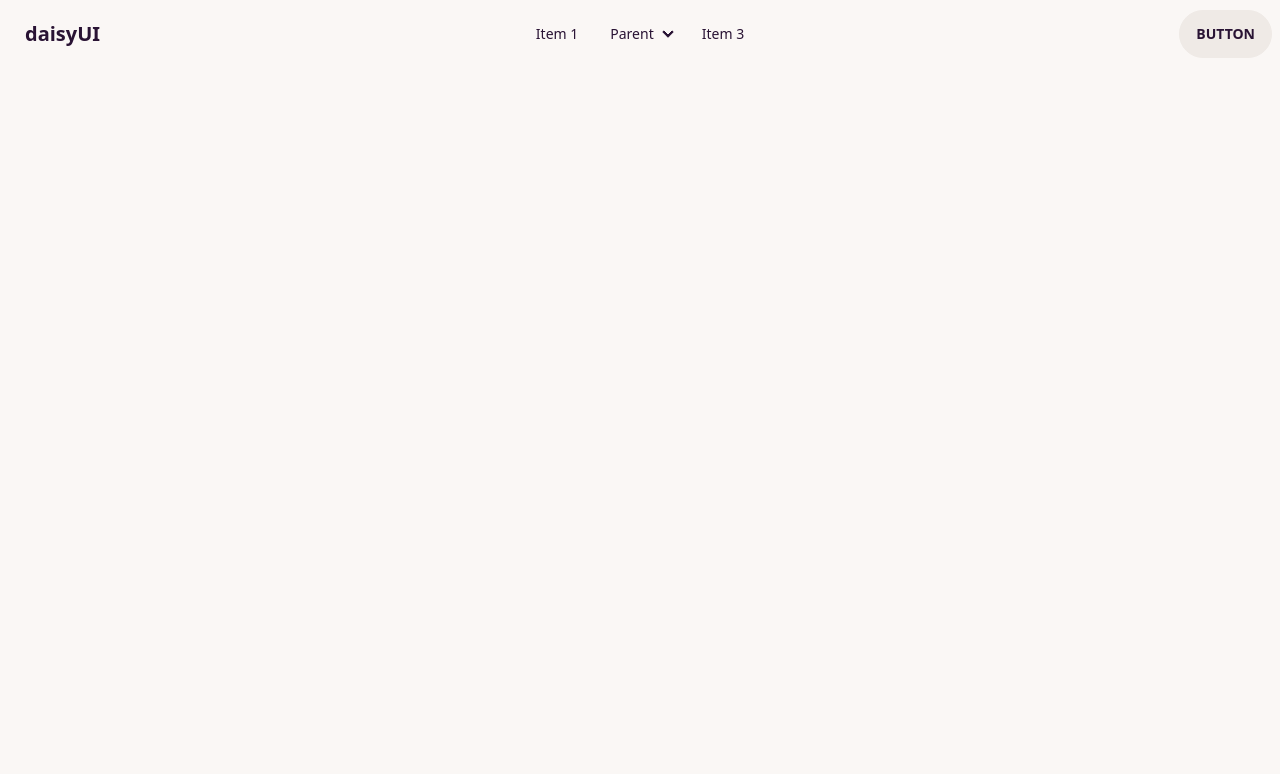
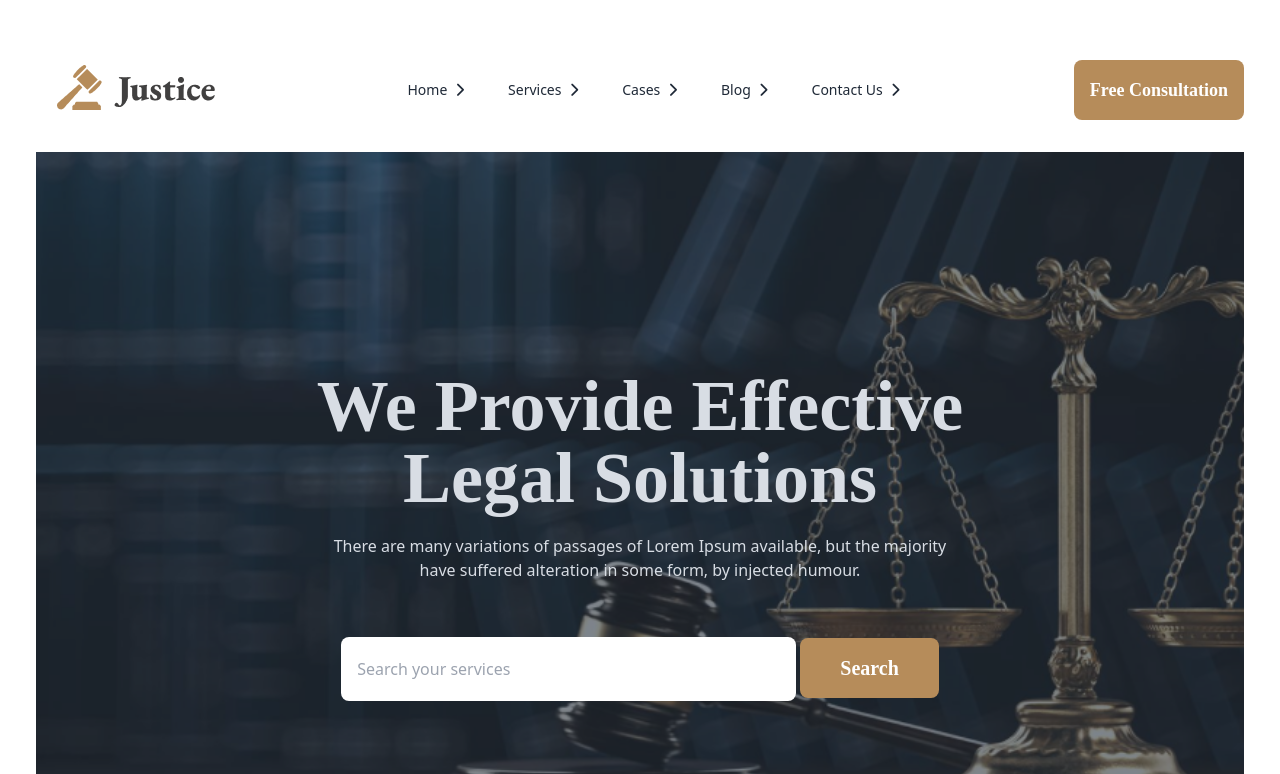
Before and after one commit to AkterParvin/Module14-legal.solution, a plain HTML site: page index.html in a window 1280 px wide. Shown: the top 774 px of the page. Drawn offline with nearby package versions, Linux system fonts and the light colour scheme.

Commit message:
added the responsive header section full

```diff
--- a/index.html
+++ b/index.html
@@ -1,5 +1,5 @@
 <!DOCTYPE html>
-<html data-theme="cupcake" lang="en">
+<html lang="en">
 
 <head>
     <meta charset="UTF-8">
@@ -24,27 +24,54 @@
         }
     </style>
 
+    <!-- font awesome cdn  -->
+    <link rel="stylesheet" href="https://cdnjs.cloudflare.com/ajax/libs/font-awesome/6.4.0/css/all.min.css">
+
     <!-- tailwind customization link  -->
     <script>
         tailwind.config = {
             theme: {
                 extend: {
+
                     colors: {
                         clifford: '#da373d',
+                        soil: '#B68C5A',
+                        hover: '#E7E7E7',
+                        'c.gray': '#F3F3F3',
+
                     }
+
                 }
             }
         }
     </script>
+    <!-- <script>
+        tailwind.config = {
+            theme: {
+                extend: {
+                    backgroundimage:{
+                        'banner-pic':"url('images/banner.png')",
+                    }
+
+
+
+                }
+            }
+        }
+    </script> -->
+
 
     <title>Legal Solution</title>
 </head>
 
 <body>
+    <!-- <i class="fa-solid fa-arrow-right"></i>  -->
+    <!-- <i class="fa-solid fa-paper-plane"></i>  -->
 
-    <header>
-        <div class="navbar bg-base-100">
-            <div class="navbar-start">
+    <header class="max-w-screen-xl mx-auto px-3 md:px-6 lg:px-9 py-5 my-10 bg-white">
+        <!-- navbar section  -->
+        <div class="flex  flex-col md:flex-col lg:flex-row items-center justify-between mb-8">
+            <div class="">
                 <div class="dropdown">
                     <label tabindex="0" class="btn btn-ghost lg:hidden">
                         <svg xmlns="http://www.w3.org/2000/svg" class="h-5 w-5" fill="none" viewBox="0 0 24 24"
@@ -53,46 +80,96 @@
                                 d="M4 6h16M4 12h8m-8 6h16" />
                         </svg>
                     </label>
+
                     <ul tabindex="0"
                         class="menu menu-sm dropdown-content mt-3 z-[1] p-2 shadow bg-base-100 rounded-box w-52">
-                        <li><a>Item 1</a></li>
                         <li>
-                            <a>Parent</a>
-                            <ul class="p-2">
-                                <li><a>Submenu 1</a></li>
-                                <li><a>Submenu 2</a></li>
-                            </ul>
+                            <a>Home <i class="fa-solid fa-chevron-right"></i></a>
                         </li>
-                        <li><a>Item 3</a></li>
+                        <li>
+                            <a>Services</a>
+                        </li>
+                        <li>
+                            <a>Cases</a>
+                        </li>
+                        <li>
+                            <a>Blog</a>
+                        </li>
+                        <li>
+                            <a>Contact Us</a>
+                        </li>
                     </ul>
                 </div>
-                <a class="btn btn-ghost normal-case text-xl">daisyUI</a>
+                <a class="btn btn-ghost normal-case text-xl">
+                    <img src="images/logo2.png" alt="">
+                </a>
             </div>
-            <div class="navbar-center hidden lg:flex">
-                <ul class="menu menu-horizontal px-1">
-                    <li><a>Item 1</a></li>
-                    <li tabindex="0">
-                        <details>
-                            <summary>Parent</summary>
-                            <ul class="p-2">
-                                <li><a>Submenu 1</a></li>
-                                <li><a>Submenu 2</a></li>
-                            </ul>
-                        </details>
+
+            <div class=" hidden lg:flex ">
+                <ul class="menu menu-horizontal px-1 md:space-x-1 lg:space-x-3">
+
+                    <li>
+                        <a>Home <i class="fa-solid fa-chevron-right"></i></a>
                     </li>
-                    <li><a>Item 3</a></li>
+                    <li>
+                        <a>Services <i class="fa-solid fa-chevron-right"></i></a>
+                    </li>
+                    <li>
+                        <a>Cases <i class="fa-solid fa-chevron-right"></i></a>
+                    </li>
+                    <li>
+                        <a>Blog <i class="fa-solid fa-chevron-right"></i></a>
+                    </li>
+                    <li>
+                        <a>Contact Us <i class="fa-solid fa-chevron-right"></i></a>
+                    </li>
                 </ul>
             </div>
-            <div class="navbar-end">
-                <a class="btn">Button</a>
+
+            <div>
+                <button class="bg-soil text-white lg:text-lg  font-[font-poppins] font-semibold p-2 lg:p-4 rounded-lg">
+                    <a href="#">Free Consultation</a>
+                </button>
+            </div>
+        </div>
+
+        <!-- banner section  -->
+        <div class="hero min-h-screen " style="background-image: url(images/banner.png);">
+            <div class="hero-overlay bg-opacity-60"></div>
+            <div class="hero-content text-center text-neutral-content ">
+                <div class="">
+                    <h1 class="mb-5 text-4xl md:text-6xl lg:text-7xl font-extrabold font-[font-ed]">We Provide Effective
+                        <br> Legal Solutions</h1>
+
+                    <p class="mb-5 text-base text-[hover] font-normal">There are many variations of passages of Lorem
+                        Ipsum available, but the majority <br> have suffered alteration in some form, by injected
+                        humour.</p>
+                    <div>
+                        <input class="text-base font-normal text-[#A0A0A0] py-5 pr-30 md:pr-52 pl-4 rounded-lg bg-white"
+                            type="email" name="" id="" placeholder="Search your services">
+                        <button
+                            class=" bg-soil text-white lg:text-xl  font-[font-poppins] font-semibold py-4 px-10 rounded-lg my-9">Search</button>
+                    </div>
+
+
+
+                </div>
             </div>
         </div>
 
     </header>
 
+    <main>
+        <!-- The Legal Practice Area section  -->
+        <div class="max-w-screen-xl mx-auto px-3 md:px-6 lg:px-9 py-5 my-10 bg-white">
+            <div></div>
 
+            <!-- card container  -->
+            <div></div>
 
-    <main></main>
+        </div>
+
+    </main>
 
 
 
```
